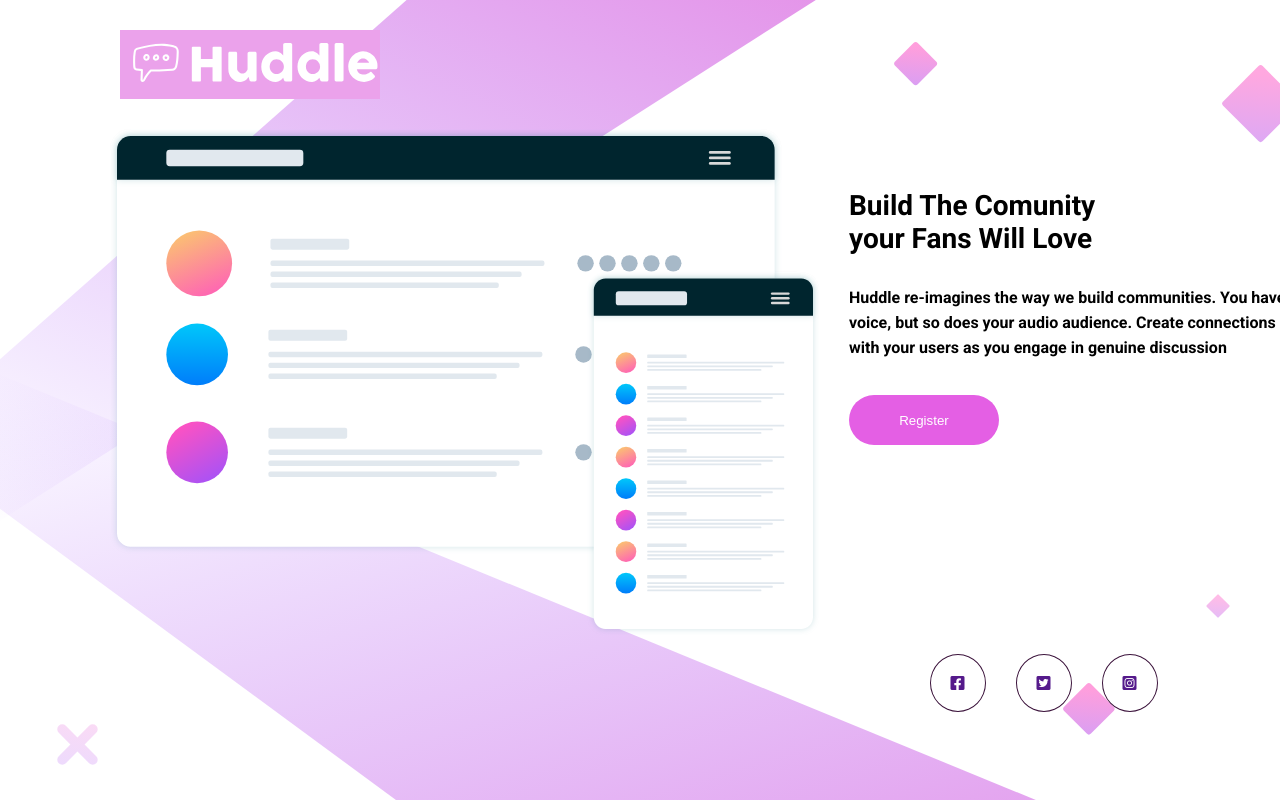
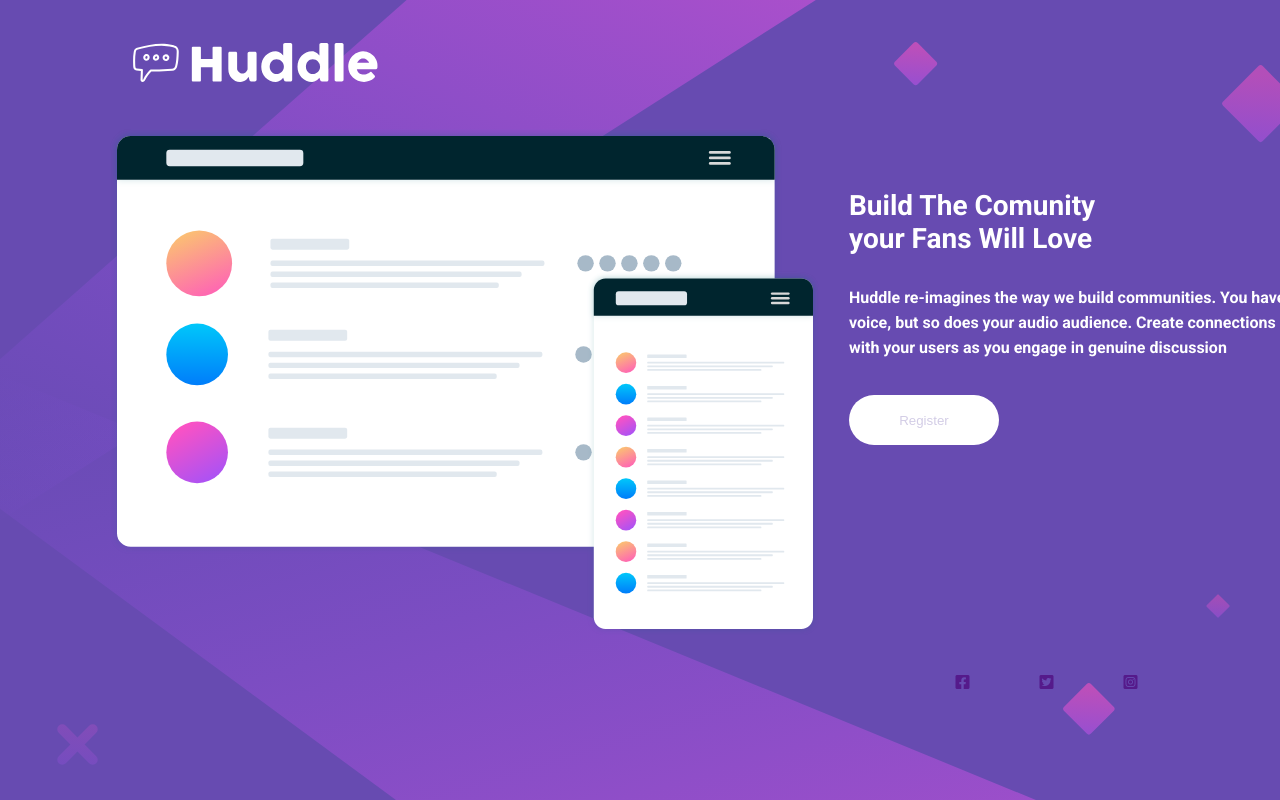
Before and after one commit to pedrofurugem/huddle-landing-page-with-single-introductory-section-master, a plain HTML site: page index.html in a window 1280 px wide. Drawn offline with Linux system fonts and the light colour scheme; a web font is replaced by a local one.

Commit message:
atualizado

```diff
--- a/src/css/response.css
+++ b/src/css/response.css
@@ -2,6 +2,7 @@
     body{
         background: url('/src/images/bg-mobile.svg') top left
         no-repeat fixed;
+        background-color: #674BB1;
     }
 
     .container{
--- a/src/css/style.css
+++ b/src/css/style.css
@@ -2,10 +2,10 @@ body{
     background: url('/src/images/bg-desktop.svg') center center
     no-repeat fixed;
     font-family: 'Roboto', sans-serif;;
+    background-color: #674BB1
 }
 
 .logo {
-    background-color: rgb(235, 162, 235);
     width: 260px;
     margin: 30px 30px 30px 120px;
 }
@@ -44,6 +44,7 @@ body{
     width: 300px;
     font-size: 28px;
     font-weight:  700;
+    color: white;
 }
 
 .contain p {
@@ -53,22 +54,23 @@ body{
     line-height: 25px;
     height: 50px;
     font-weight: 600;
+    color: white
 }
 
 button {
-    background-color: rgb(228, 95, 228);
+    background-color: #FFF;
     width: 150px;
     height: 50px;
     border: none;
     border-radius: 25px;
-    color: #FFF;
+    color: #D3CDE6
 }
 
 button:hover{
     cursor: pointer;
-    background-color: #FFF;
+    background-color: rgb(228, 95, 228);
     border: 1px solid rgb(228, 95, 228);
-    color: rgb(228, 95, 228);;
+    color: #FFF;
 }
 
 .social {
@@ -82,7 +84,7 @@ button:hover{
     padding: 20px;
     margin: 15px;
     text-decoration: none;
-    border: 1px solid rgb(60, 20, 60);
+    border: #FFF;
     border-radius: 50%;
 }
 
```
Also changed, not shown: index.html (+0 -1 lines).
